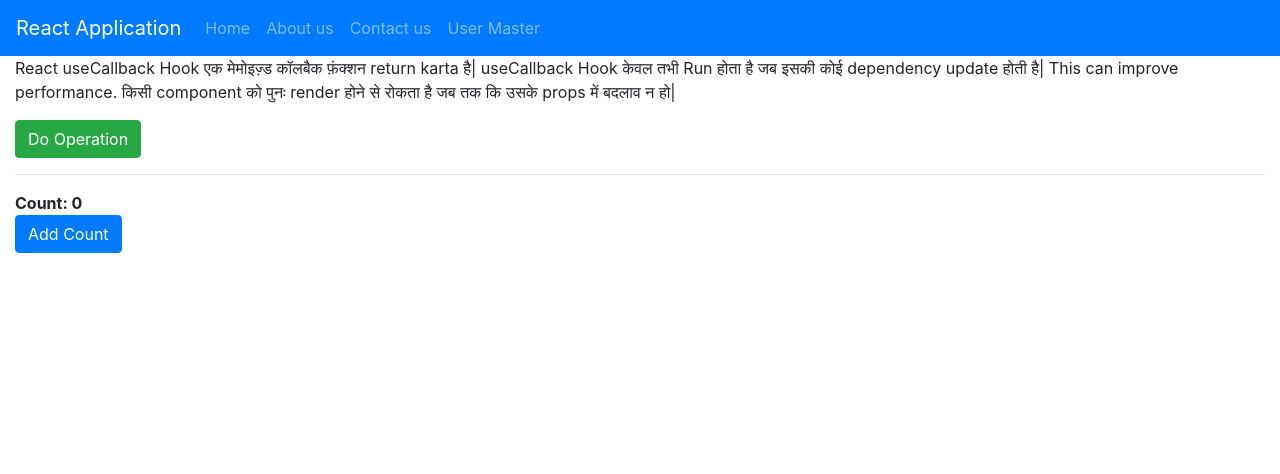
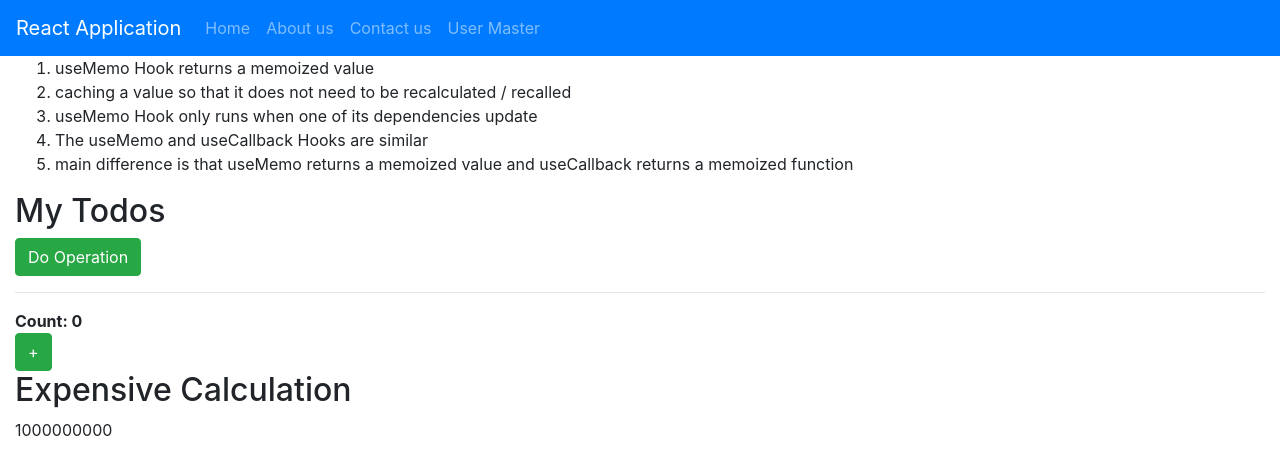
Before and after one commit to shirkeamy/October2024Batch, a React (Create React App) app in the folder react-test/my-app/: page /react-hooks in a window 1280 px wide. Shown: the top 474 px of the page. Built offline with nearby package versions, Linux system fonts and the light colour scheme.

Commit message:
Session 9 - useMemo hook issue

```diff
--- /dev/null
+++ b/react-test/my-app/src/Pages/Hooks/UseMemoHook.tsx
@@ -0,0 +1,59 @@
+import { useState } from "react";
+
+const UseMemoHook: React.FC = () => {
+    const [count, setCount] = useState<number>(0);
+    const [operations, setOperations] = useState<string[]>([])
+    const calculation = expensiveCalculation(count);
+
+    const increment = () => {
+        setCount(count + 1);
+    };
+    const doOperation = () => {
+        setOperations((t) => [...t, "new operation"]);
+    };
+
+    return (
+        <>
+
+            <p>
+                <ol>
+                    <li>useMemo Hook returns a memoized value</li>
+                    <li>caching a value so that it does not need to be recalculated / recalled</li>
+                    <li>useMemo Hook only runs when one of its dependencies update</li>
+                    <li>The useMemo and useCallback Hooks are similar</li>
+                    <li>main difference is that useMemo returns a memoized value and useCallback returns a memoized function</li>
+                </ol>
+            </p>
+
+            <div>
+                <h2>My Todos</h2>
+                <button className="btn btn-success" onClick={doOperation}>Do Operation</button>
+
+                {
+                    operations.map((opr: string, index: number) => {
+                        return <p key={index}>{`You did operation: ${opr} number ${index + 1}`}</p>
+                    })
+                }
+            </div>
+            <hr />
+            <div>
+                <strong>Count: {count}</strong>
+                <br />
+                <button className="btn btn-success" onClick={increment}>+</button>
+                <h2>Expensive Calculation</h2>
+                {calculation}
+            </div>
+        </>
+    )
+}
+
+export default UseMemoHook;
+
+
+const expensiveCalculation = (num: number) => {
+    console.log("Calculating...");
+    for (let i = 0; i < 1000000000; i++) {
+        num += 1;
+    }
+    return num;
+};
--- a/react-test/my-app/src/Pages/ReactHooks.tsx
+++ b/react-test/my-app/src/Pages/ReactHooks.tsx
@@ -1,6 +1,7 @@
 import UseCallbackHook from "./Hooks/UseCallbackHook";
 import UseContextHook from "./Hooks/useContextHook";
 import UseEffectHook from "./Hooks/UseEffectHook";
+import UseMemoHook from "./Hooks/UseMemoHook";
 
 const ReactHooks: React.FC = () => {
     return (
@@ -9,8 +10,8 @@ const ReactHooks: React.FC = () => {
             <h2>useContext Hook</h2>
             <UseContextHook /> */}
 
-                <UseCallbackHook />
-
+            {/* <UseCallbackHook /> */}
+            <UseMemoHook />
         </>
     )
 }
```
